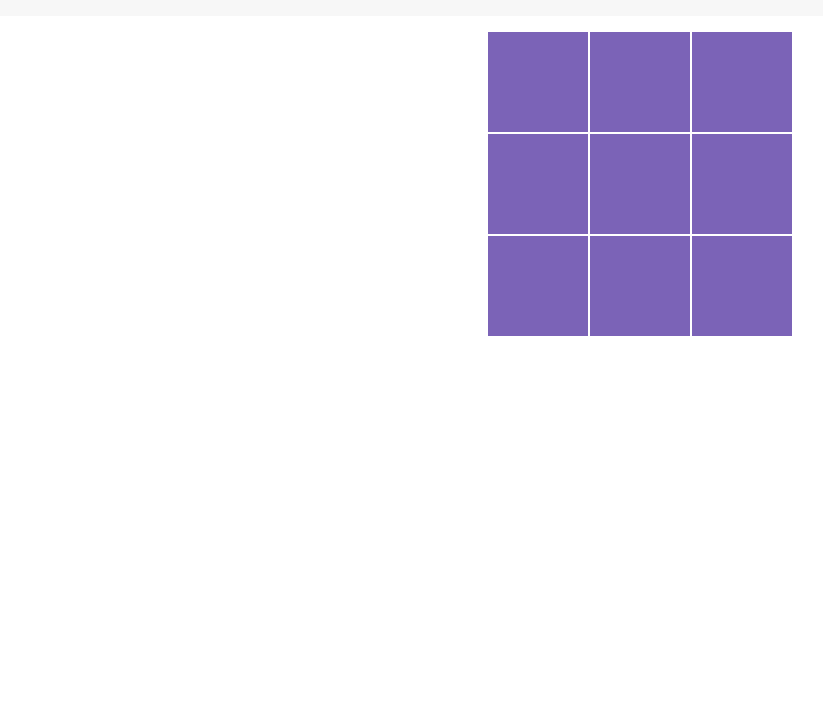
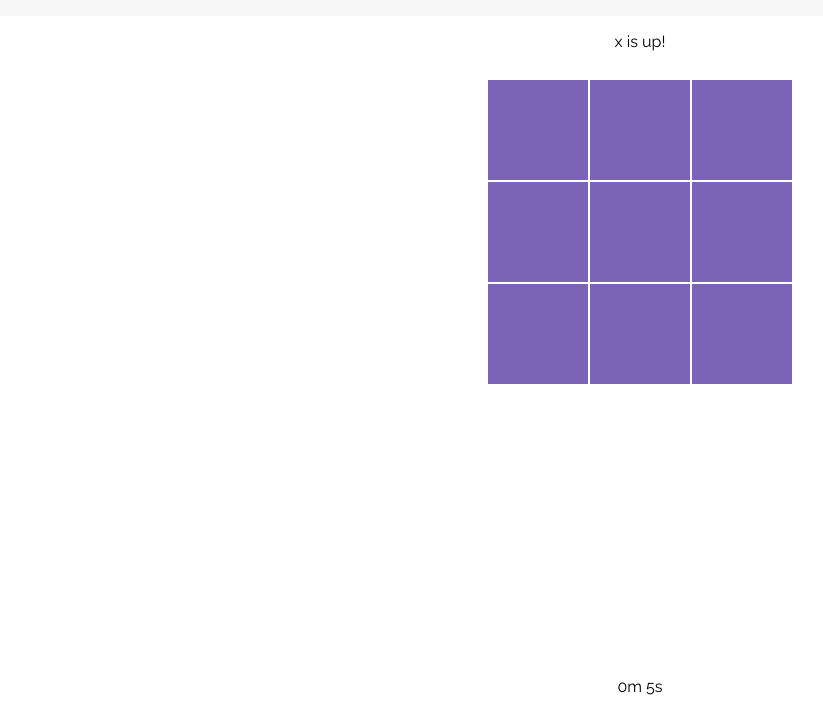
Before and after one commit to elivlil/jstictactoe, a plain HTML site: page index.html in a window 1280 px wide. Shown: the part 88-800 px from the top of the page, without its empty margins (0-823 px from the left). Drawn offline with Linux system fonts and the light colour scheme.

Commit message:
added timer and even messages

```diff
--- a/GameClient.js
+++ b/GameClient.js
@@ -4,6 +4,8 @@ class GameClient {
   constructor() {
     this.game = new Game(3);
     this.gameCells = document.getElementsByClassName("game__cell");
+    document.getElementsByClassName("game-event")[0].innerHTML =
+    `${this.game.currentMark()} is up!`;
   }
 
   addGameCellListener() {
@@ -31,10 +33,25 @@ class GameClient {
         this.game.play(Math.floor(i / 3), (i) % 3);
       }
     }
+    this.writeEvent();
+  }
+
+  writeEvent(){
+    let event=document.getElementsByClassName("game-event")[0];
+    if(this.game.winner){
+      if(this.game.winner==="draw"){
+        event.innerHTML = `$It's a ${this.game.winner}!`;
+      }else{
+        event.innerHTML = `${this.game.winner} has won!`;
+      }
+    }else{
+      event.innerHTML = `${this.game.currentMark()} is up!`;
+    }
   }
 }
 
 window.onload = function main() {
   const gameClient = new GameClient();
   gameClient.addGameCellListener();
+
 };
--- a/index.html
+++ b/index.html
@@ -6,10 +6,13 @@
   <link rel="stylesheet" href="./mini.css">
 </head>
 
-<body>
+<body class="body">
   <header class="header">
     <h1 class="header__title">TicTacToe</h1>
   </header>
+
+  <div class="game-event"></div>
+
   <main class="game">
     <div class="game__cell"></div>
     <div class="game__cell"></div>
@@ -21,8 +24,12 @@
     <div class="game__cell"></div>
     <div class="game__cell"></div>
   </main>
+  <div class="timer"></div>
+
+  <script src="time.js"></script>
   <script src="Board.js"></script>
   <script src="Game.js"></script>
   <script src="GameClient.js"></script>
+
 </body>
 </html>
--- a/mini.scss
+++ b/mini.scss
@@ -16,9 +16,26 @@ h1,h2,h3,h4,h5,h6{
 	padding:1em;
 	font-family:"Lobster";
 }
-
+.body{
+	display:grid;
+	grid-template-columns:1fr;
+	grid-template-rows: auto 3rem 1fr;
+	justify-content: center;
+}
+.timer{
+	display:flex;
+	justify-content:center;
+	padding:1em;
+}
 .header{
+	display:flex;
+	justify-content:center;
 	background-color:$color_smokeywhite;
+}
+.game-event{
+	display:flex;
+	justify-content:center;
+	padding:1em;
 }
 .game{
 	display: grid;
--- /dev/null
+++ b/time.js
@@ -0,0 +1,8 @@
+const start = new Date().getTime();
+setInterval(()=>{
+    let now = new Date().getTime();
+    let distance = now - start;
+    let minutes = Math.floor((distance % (1000 * 60 * 60)) / (1000 * 60));
+    let seconds = Math.floor((distance % (1000 * 60)) / 1000);
+    document.getElementsByClassName("timer")[0].innerHTML = minutes + "m " + seconds + "s ";
+}, 1000);
```
Also changed, not shown: mini.css, 1 other file.
